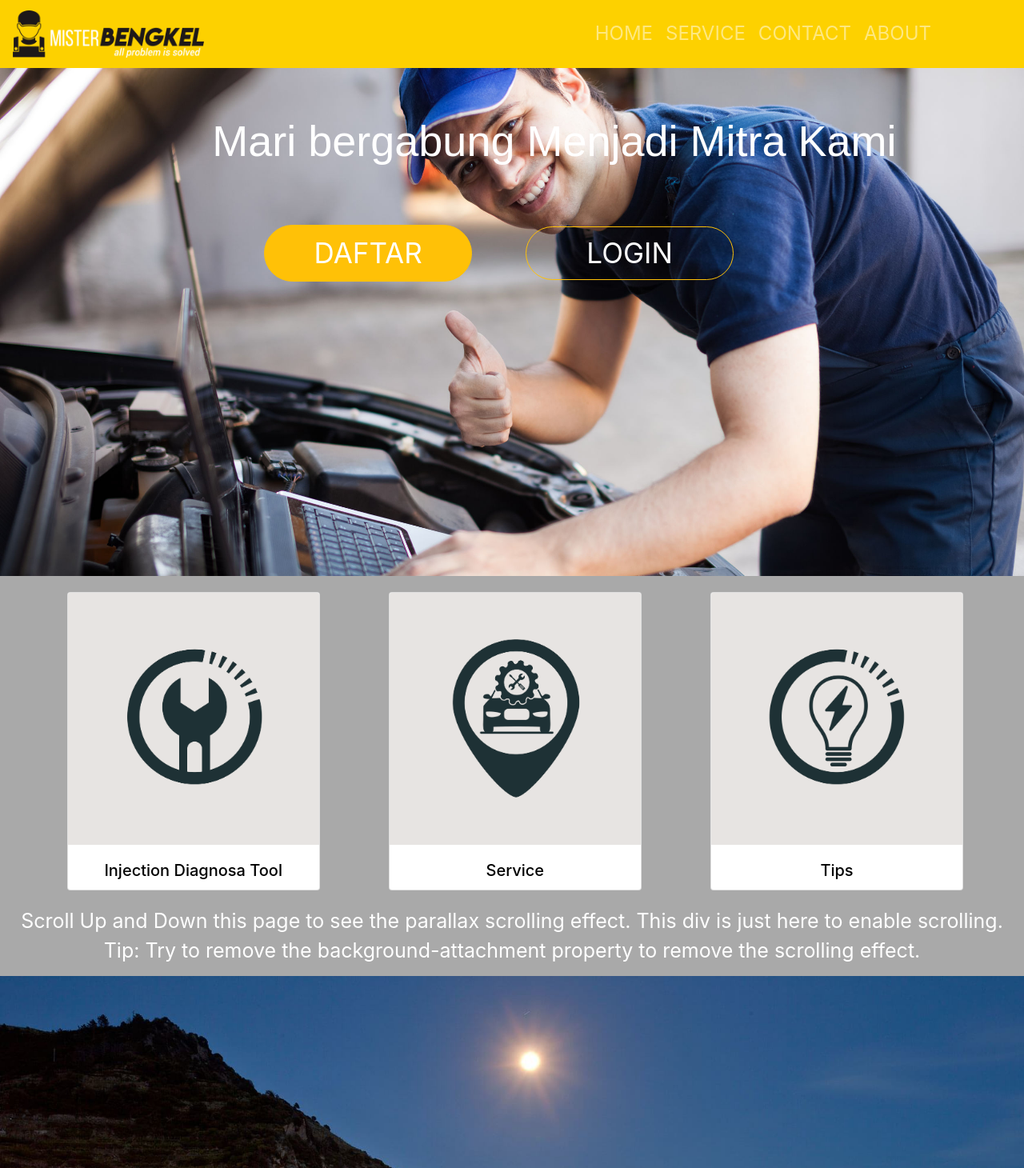
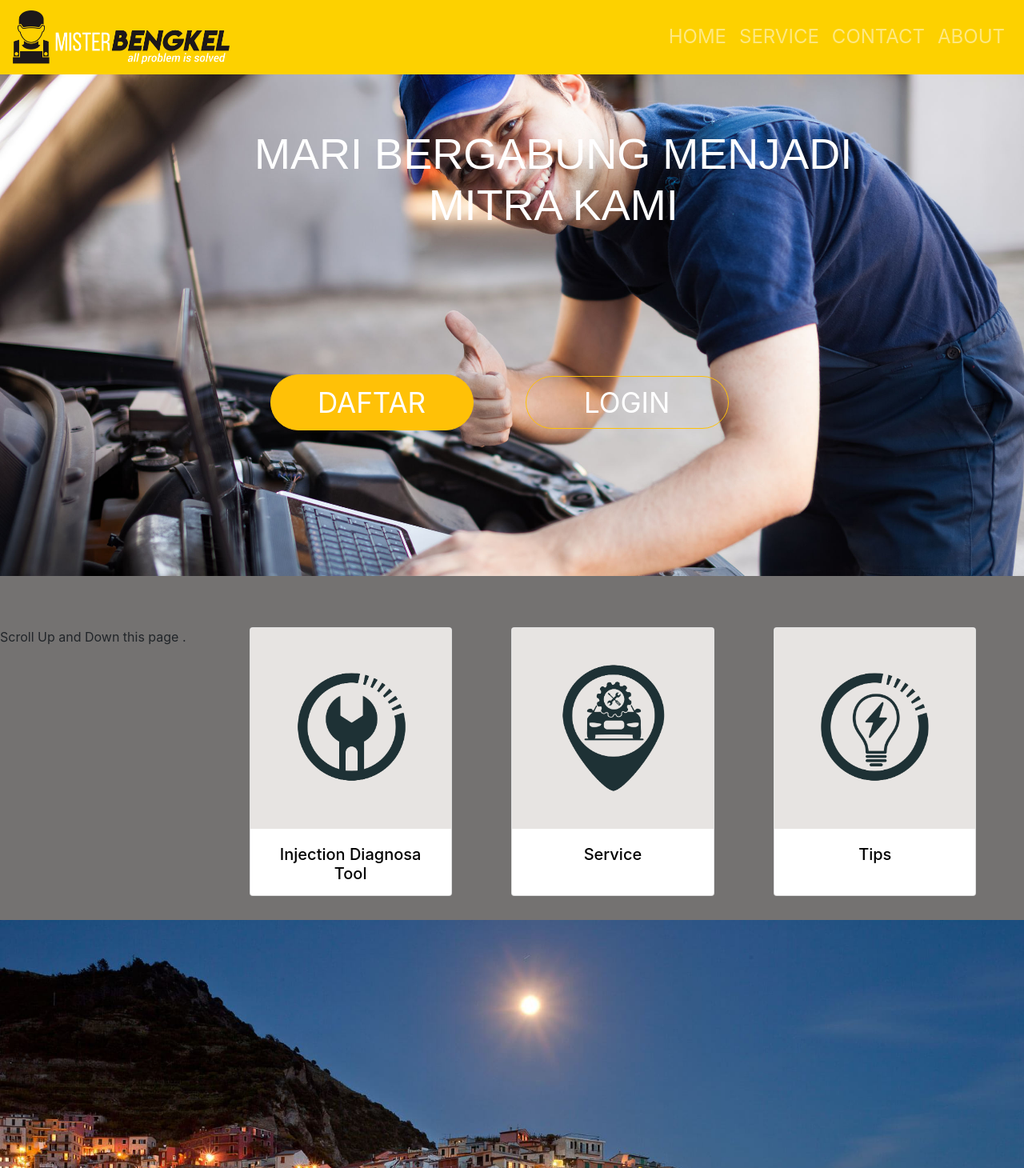
Before and after one commit to alv21133/FP_02, a PHP site: page / in a window 1280 px wide; the page is wider, and only the part inside the window is pictured. Shown: the top 1460 px of that part at 80% size. Run offline with PHP 8.4, Linux system fonts and the light colour scheme.

Commit message:
update home responsif

```diff
--- a/OBENGKU-WEB/assets/css/home_fix.css
+++ b/OBENGKU-WEB/assets/css/home_fix.css
@@ -62,9 +62,10 @@
 
 .box_txt{
     height:500px;
-    background-color:darkgrey;
+    background-color:rgb(95, 95, 95);
     font-size:25px;
     color: white;
+
 
 
 }
--- a/OBENGKU-WEB/index.html
+++ b/OBENGKU-WEB/index.html
@@ -35,36 +35,38 @@
                 </li>
                 <li class="nav-item warna">
                     <a class="nav-link" href="#">ABOUT</a>
-                </li>
-                <li class="col">
-                    <a class="nav-link" href="#">    </a>
-                </li>
-                <li class="col">
-                    <a class="nav-link" href="#">    </a>
-                </li>
             </ul>
         </div>
     </nav>
 
             <!-- paralax pertama -->
 <div class="card-body parallax">
+    <div class=" jumbotron jumbotron-fluid" style="background-color:transparent">
+        <div class="container-fluid  ">
         <div class="row">
             <div class="col-2"></div>
-                <div class="col-9">
-                    <h1 class="fade-right fade-ani text-center" style="color: white;top: 170%;font-size: 54px;font-family:Arial, Helvetica, sans-serif">
-                        Mari bergabung Menjadi Mitra Kami
-                    </h1>
+                <div class="col-9  caption">
+                    <h4 class="fade-right fade-ani text-center" style="color: white;top:2cm ;font-size: 54px;font-family:Arial, Helvetica, sans-serif">
+                        MARI BERGABUNG MENJADI MITRA KAMI
+                    </h4    >
                     </div>
-            <div class="col"></div>
+            <div class="col">
+                <a type="button" class="btn btn-warning btn-lg btn1 fade-left fade-ani btn_login" style="margin-left:25%; " href="daftar.html">DAFTAR</a>
+                <a type="button" class="btn btn-outline-warning btn1 fade-right fade-ani btn_login" style="margin-left:5%;" href="login.php">LOGIN</a>
+            </div>
         </div>
-    <a type="button" class="btn btn-warning btn-lg btn1 fade-left fade-ani btn_login" style="margin-left:25%; " href="daftar.html">DAFTAR</a>
-    <a type="button" class="btn btn-outline-warning btn1 fade-right fade-ani btn_login" style="margin-left:5%;" href="login.php">LOGIN</a>
+
+</div>
+</div>
+</div>
 </div>
 
 
-<div class=" card-body  box_txt">
+<div class=" jumbotron jumbotron-fluid" style=" background-color:#747271; margin-bottom: -4%  ">
+    <div class="container-fluid  ">
     <!-- kotak silver -->
     <div class="row " >
+        <p class=" fade-left fade-ani text-center">Scroll Up and Down this page .</p>
         <div class="col-sm fade-left fade-ani" style="margin-left:5%">
             <div class="card " style="width:85%;height:95%;">
                 <img class="card-img-top" src="assets/img/diagnosa.jpg">
@@ -96,53 +98,57 @@
                         </div>
 
     </div>
-    <p class=" fade-left fade-ani text-center">Scroll Up and Down this page to see the parallax scrolling effect. This div is just here to enable scrolling. Tip: Try to
-    remove the background-attachment property to remove the scrolling effect.</p>
+    </div>
+
 </div>
 <!-- paralax2 -->
 
 <div class="parallax2">
 </div>
-<div class=" card-body  box_txt">
-    <!-- kotak silver -->
-    <div class="row ">
-        <div class="col-sm fade-left fade-ani" style="margin-left:5%">
-            <div class="card " style="width:85%;height:95%;">
-                <img class="card-img-top" src="assets/img/diagnosa.jpg">
-                <div class="card-body">
-                    <h4 class="card-title text-center" style="font-size:20px;color: black">Injection Diagnosa Tool</h4>
+<div class=" jumbotron jumbotron-fluid" style=" background-color:#747271; margin-bottom: -4%  ">
+    <div class="container-fluid  ">
+        <!-- kotak silver -->
+        <div class="row ">
+            <div class="col-sm fade-left fade-ani" style="margin-left:5%">
+                <div class="card " style="width:85%;height:95%;">
+                    <img class="card-img-top" src="assets/img/service.jpg">
+                    <div class="card-body">
+                        <h4 class="card-title text-center" style="font-size:20px;color: black">Injection Diagnosa Tool</h4>
 
+                    </div>
                 </div>
             </div>
-        </div>
-        <div class="col-sm fade-left fade-ani">
-            <div class="card " style="width:85%;height:95%;">
-                <img class="card-img-top" src="assets/img/service.jpg">
-                <div class="card-body">
-                    <h4 class="card-title text-center" style="font-size:20px;color: black">Service</h4>
+            <div class="col-sm fade-left fade-ani">
+                <div class="card " style="width:85%;height:95%;">
+                    <img class="card-img-top" src="assets/img/diagnosa.jpg">
+                    <div class="card-body">
+                        <h4 class="card-title text-center" style="font-size:20px;color: black">Service</h4>
 
 
+                    </div>
                 </div>
             </div>
-        </div>
-        <div class="col-sm fade-left fade-ani">
-            <div class="card " style="width:85%;height:95%;">
-                <img class="card-img-top" src="assets/img/tips.jpg">
-                <div class="card-body">
-                    <h4 class="card-title text-center" style="font-size:20px;color: black">Tips</h4>
+            <div class="col-sm fade-left fade-ani">
+                <div class="card " style="width:85%;height:95%;">
+                    <img class="card-img-top" src="assets/img/tips.jpg">
+                    <div class="card-body">
+                        <h4 class="card-title text-center" style="font-size:20px;color: black">Tips</h4>
 
 
+                    </div>
                 </div>
+            </div><p class=" fade-left fade-ani text-center" style="color: white;font-size: 25px">Scroll Up and Down this page .</p>
+            </div>
             </div>
         </div>
 
-    </div>
-    </div>
+
 
 <!-- paralax3 -->
 
 <div class="parallax3"></div>
-<div class=" card-body  box_txt">
+<div class=" jumbotron jumbotron-fluid" style=" background-color:#747271;">
+    <div class="container-fluid  ">
     <!-- kotak silver -->
     <div class="row ">
         <div class="col-sm fade-left fade-ani" style="margin-left:5%">
@@ -177,10 +183,11 @@
 
     </div>
     </div>
+    </div>
 
 
-<div class=" jumbotron jumbotron-fluid" style=" background-color:#474443;">
-<div class="container-fluid  " style="">
+<div class=" jumbotron jumbotron-fluid box_txt" style=" background-color:#474443; margin-top: -5rem">
+<div class="container-fluid  ">
     <div class="row" style="">
     <div class="col-md-3">
         <img src="assets/img/logo_footer.png" style="width:50vh; height:15vh;">
@@ -200,11 +207,11 @@
         <h4> Service</h4>
         <h4>Diagnosa</h4>
         <h4>Tips</h4>
-        <a href="https://id-id.facebook.com/">
-            <img src="assets/img/fb_logo.png" style="height:4vw; margin:9px; margin-top:10%;"></img>
+        <a href="https://twitter.com/?lang=id">
+            <img src="assets/img/tw_logo.png" style="height:4vw; margin:9px; margin-top:10%;"></img>
         </a>
-        <a href="https://www.instagram.com/?hl=id">
-            <img src="assets/img/ig_logo.png" style="height:4vw; margin:9px; margin-top:10%;margin-right:40%"></img>
+        <a href="https://plus.google.com/discover">
+            <img src="assets/img/gg_logo.png" style="height:4vw; margin:9px; margin-top:10%;margin-right:40%"></img>
         </a>
     </div>
 
```
